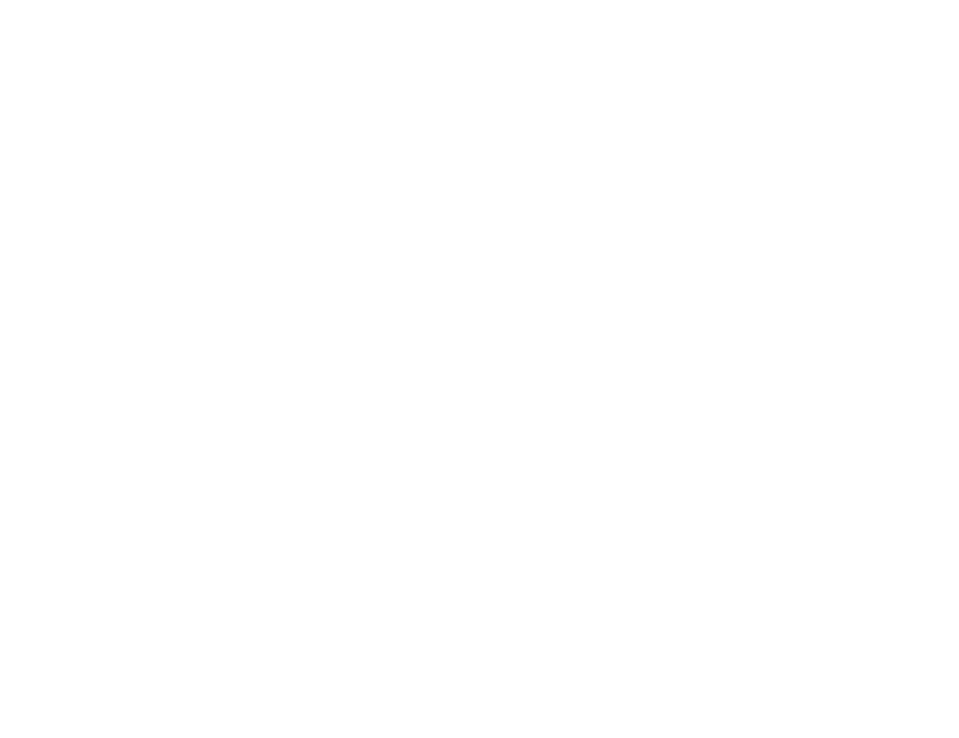
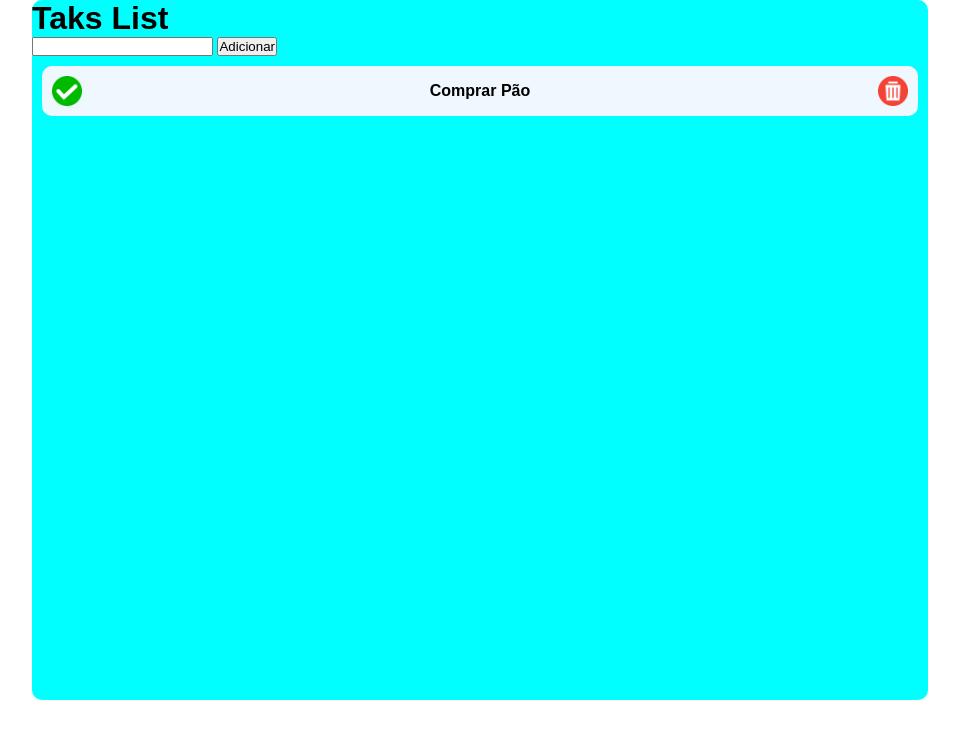
Before and after one commit to Jonathan-Albuquerque-dev/projeto-task-list-estudos, a plain HTML site: page index.html in a window 1280 px wide. Shown: the whole page, without its empty margins (160-1119 px from the left). Drawn offline with Linux system fonts and the light colour scheme.

Commit message:
criado o html e um pouco de estilo

```diff
--- a/index.html
+++ b/index.html
@@ -7,5 +7,20 @@
     <script src="main.js" defer></script>
     <title>Projeto to-do-list</title>
   </head>
-  <body></body>
+  <body>
+    <main class="container">
+      <h1>Taks List</h1>
+      <div>
+        <input type="text" />
+        <button>Adicionar</button>
+      </div>
+      <ul>
+        <li>
+          <img src="img/check.png" alt="" />
+          <p>Comprar Pão</p>
+          <img src="img/delet.png" alt="" />
+        </li>
+      </ul>
+    </main>
+  </body>
 </html>
--- a/style.css
+++ b/style.css
@@ -2,4 +2,28 @@
   margin: 0;
   padding: 0;
   box-sizing: border-box;
+  font-family: Arial, Helvetica, sans-serif;
 }
+
+.container {
+  width: 70%;
+  height: 700px;
+  margin: 0 auto;
+  background-color: aqua;
+  border-radius: 10px;
+}
+
+img {
+  width: 30px;
+}
+
+ul li {
+  display: flex;
+  justify-content: space-between;
+  align-items: center;
+  font-weight: bold;
+  margin: 10px 10px;
+  border-radius: 10px;
+  background-color: aliceblue;
+  padding: 10px;
+}
```
Also changed, not shown: img/check.png (added), img/delet.png (added).
